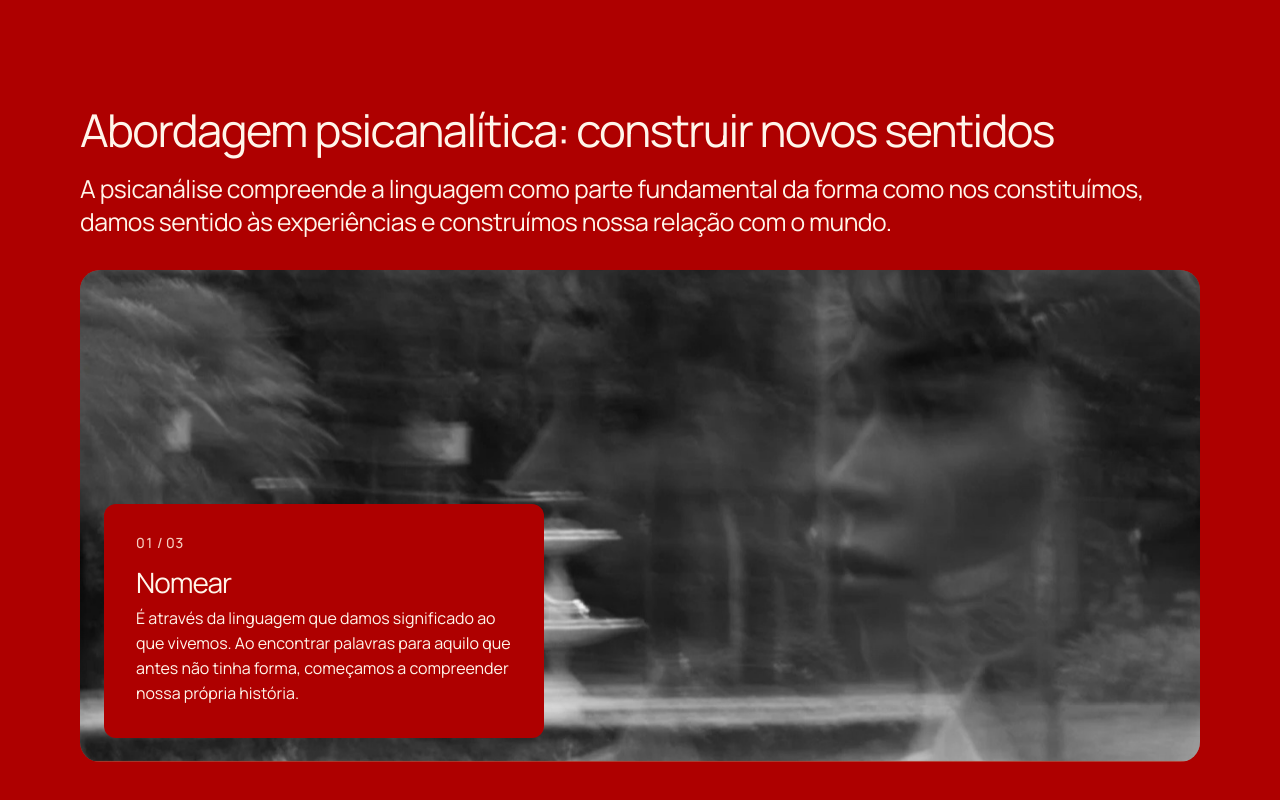
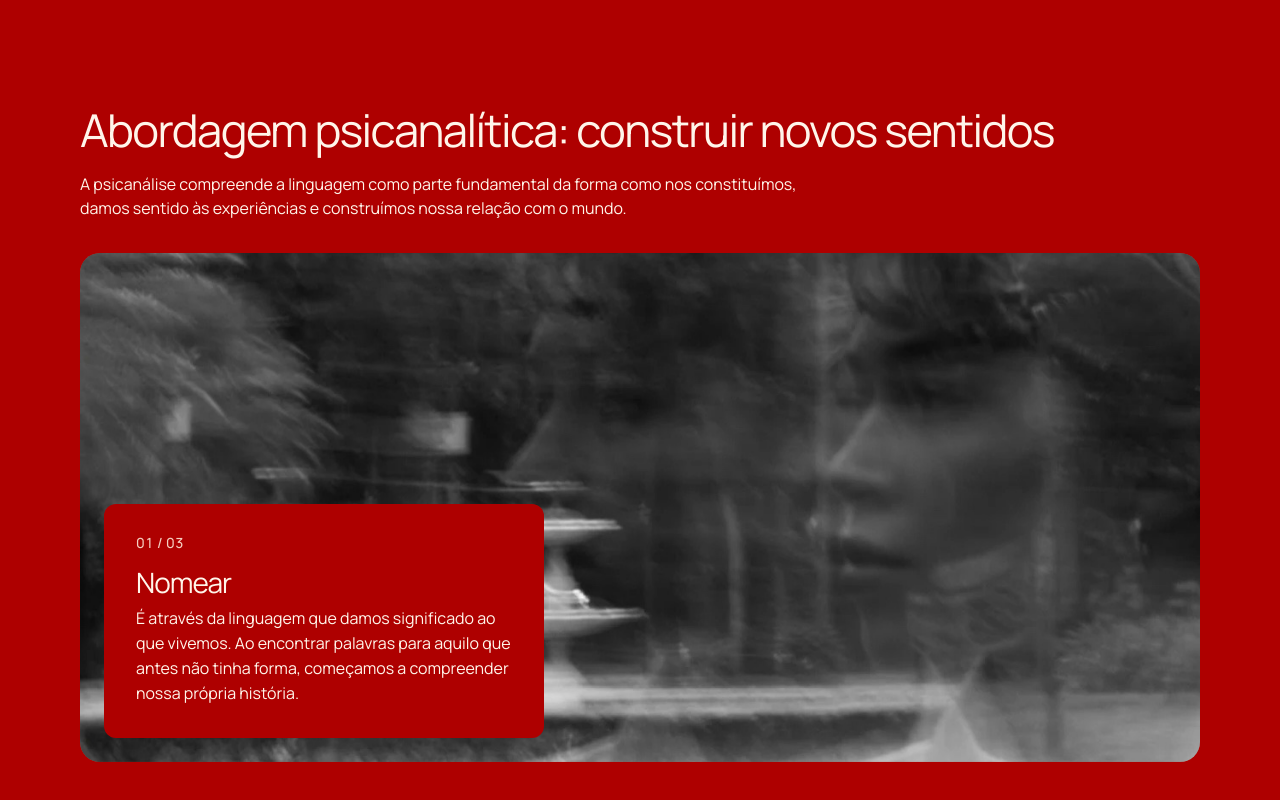
Before and after one commit to 777jade/psimariliamoraes, a plain HTML site: page index.html in a window 1280 px wide. Shown: the part 2617-3417 px from the top of the page. Drawn offline with Linux system fonts and the light colour scheme; a web font is replaced by a local one.

Commit message:
Abordagem: introdução volta ao tamanho e peso originais, em duas linhas no quadro todo
Co-Authored-By: Claude Opus 5.5 <noreply@anthropic.com>

```diff
--- a/index.html
+++ b/index.html
@@ -214,10 +214,12 @@
   #abordagem .mo-ph__head { max-width: none; }
   #abordagem .mo-ph__head > .section-title { margin-bottom: 0; }
   #abordagem .mo-ph__head > p { max-width: 640px; }
-  /* desktop: o texto da abordagem usa o quadro todo, como o subtítulo do topo (mesmo tamanho e mesma margem direita) */
-  @media (min-width: 1024px) {
-    #abordagem .mo-ph__head { container-type: inline-size; }
-    #abordagem .mo-ph__head > p { max-width: none; width: 100%; font-size: max(18px, calc(100cqi / 45.2)); line-height: 1.35; letter-spacing: -0.02em; text-wrap: pretty; }
+  /* tablet e desktop: o texto da abordagem usa o quadro todo (mesmo tamanho e peso de sempre), em duas linhas,
+     quebrando depois de "constituímos," */
+  .br-wide { display: none; }
+  @media (min-width: 640px) {
+    #abordagem .mo-ph__head > p { max-width: none; width: 100%; text-wrap: wrap; }
+    .br-wide { display: inline; }
   }
 
   /* atendimento: os quatro dados lado a lado no computador, o nome em cima do valor */
@@ -306,7 +308,7 @@
   <!-- photo-chapters: os três movimentos, uma foto por capítulo, revelada de baixo para cima conforme a rolagem -->
   <section class="section ground-brand" id="abordagem" data-moment="photo-chapters" aria-labelledby="abordagem-h">
     <div class="wrap mo-ph">
-      <div class="mo-ph__head"><h2 class="section-title" id="abordagem-h">Abordagem psicanalítica: construir novos sentidos</h2><p>A psicanálise compreende a linguagem como parte fundamental da forma como nos constituímos, damos sentido às experiências e construímos nossa relação com o mundo.</p></div>
+      <div class="mo-ph__head"><h2 class="section-title" id="abordagem-h">Abordagem psicanalítica: construir novos sentidos</h2><p>A psicanálise compreende a linguagem como parte fundamental da forma como nos constituímos,<br class="br-wide"> damos sentido às experiências e construímos nossa relação com o mundo.</p></div>
       <ol class="mo-ph__list">
         <li class="mo-ph__ch" id="passo-1">
           <figure class="mo-ph__pic"><img src="assets/img/abordagem-1-1312.jpg" srcset="assets/img/abordagem-1-500.jpg 500w, assets/img/abordagem-1-960.jpg 960w, assets/img/abordagem-1-1312.jpg 1312w" sizes="100vw" width="1312" height="1984" alt="Marília Moraes em dupla exposição, em preto e branco, com o rosto de perfil sobreposto a um jardim com chafariz" style="object-position: 60% 42%" decoding="async" data-source="client"></figure>
```
